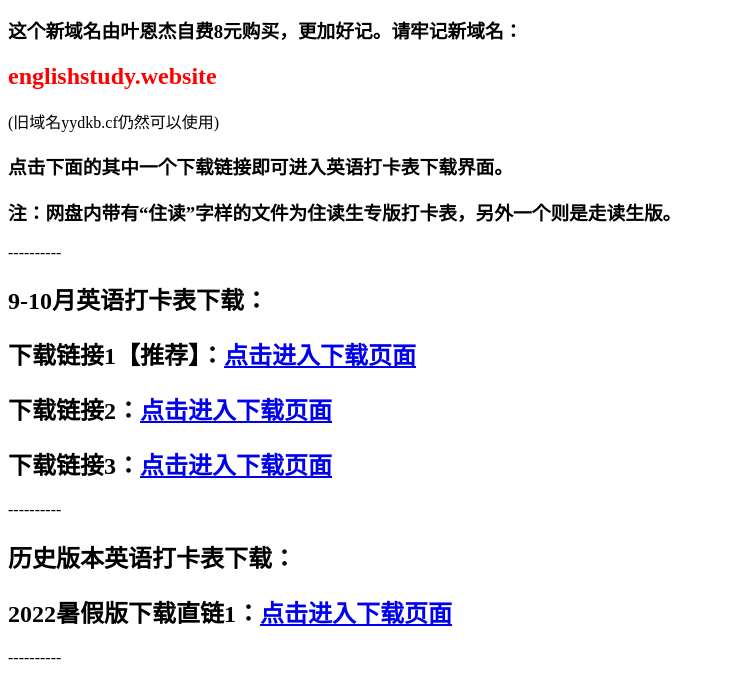
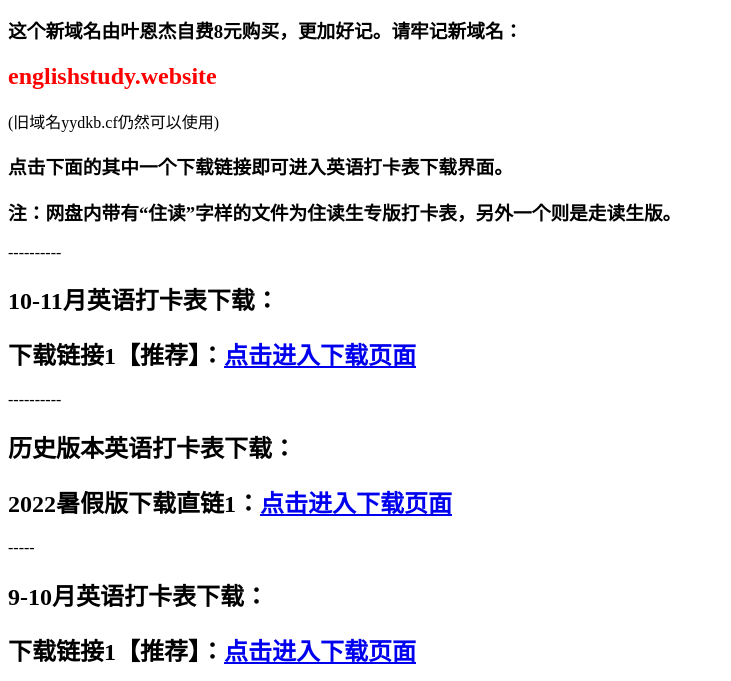
Before and after one commit to yeenjie123456/yydkb, a plain HTML site: page index.html in a window 1280 px wide. Shown: the part 119-800 px from the top of the page, without its empty margins (0-731 px from the left). Drawn offline with Linux system fonts and the light colour scheme.

Commit message:
hello666434892
278954383454768903854965980

```diff
--- a/index.html
+++ b/index.html
@@ -16,13 +16,17 @@
 <h3>点击下面的其中一个下载链接即可进入英语打卡表下载界面。</h3>
 <h3>注：网盘内带有“住读”字样的文件为住读生专版打卡表，另外一个则是走读生版。</h3>
 ----------
+<h2>10-11月英语打卡表下载：</h2>
+<h2>下载链接1【推荐】：<a href="https://pro.huang1111.cn/s/xo9SL">点击进入下载页面</a></h2>
+
+----------
+<h2>历史版本英语打卡表下载：</h2>
+<h2>2022暑假版下载直链1：<a href="https://ghproxy.com/github.com/yeenjie123456/yydkb/releases/download/releaseyydkbsummer1/yydkb2summervacation2022.pdf">点击进入下载页面</a></h2>
+-----
 <h2>9-10月英语打卡表下载：</h2>
 <h2>下载链接1【推荐】：<a href="https://pro.huang1111.cn/s/r2bfo">点击进入下载页面</a></h2>
 <h2>下载链接2：<a href="https://pan.igjbbs.cn/s/jnyu2">点击进入下载页面</a></h2>
 <h2>下载链接3：<a href="https://www.123pan.com/s/NZzA-FhjLH">点击进入下载页面</a></h2>
-----------
-<h2>历史版本英语打卡表下载：</h2>
-<h2>2022暑假版下载直链1：<a href="https://ghproxy.com/github.com/yeenjie123456/yydkb/releases/download/releaseyydkbsummer1/yydkb2summervacation2022.pdf">点击进入下载页面</a></h2>
 ----------
 <h3>说明：如下图所示，进入以下链接1和链接2的网盘界面后，只需右键单击文档，即可看到下载按钮。</h3>
 	<div class="msg_desc">
```
